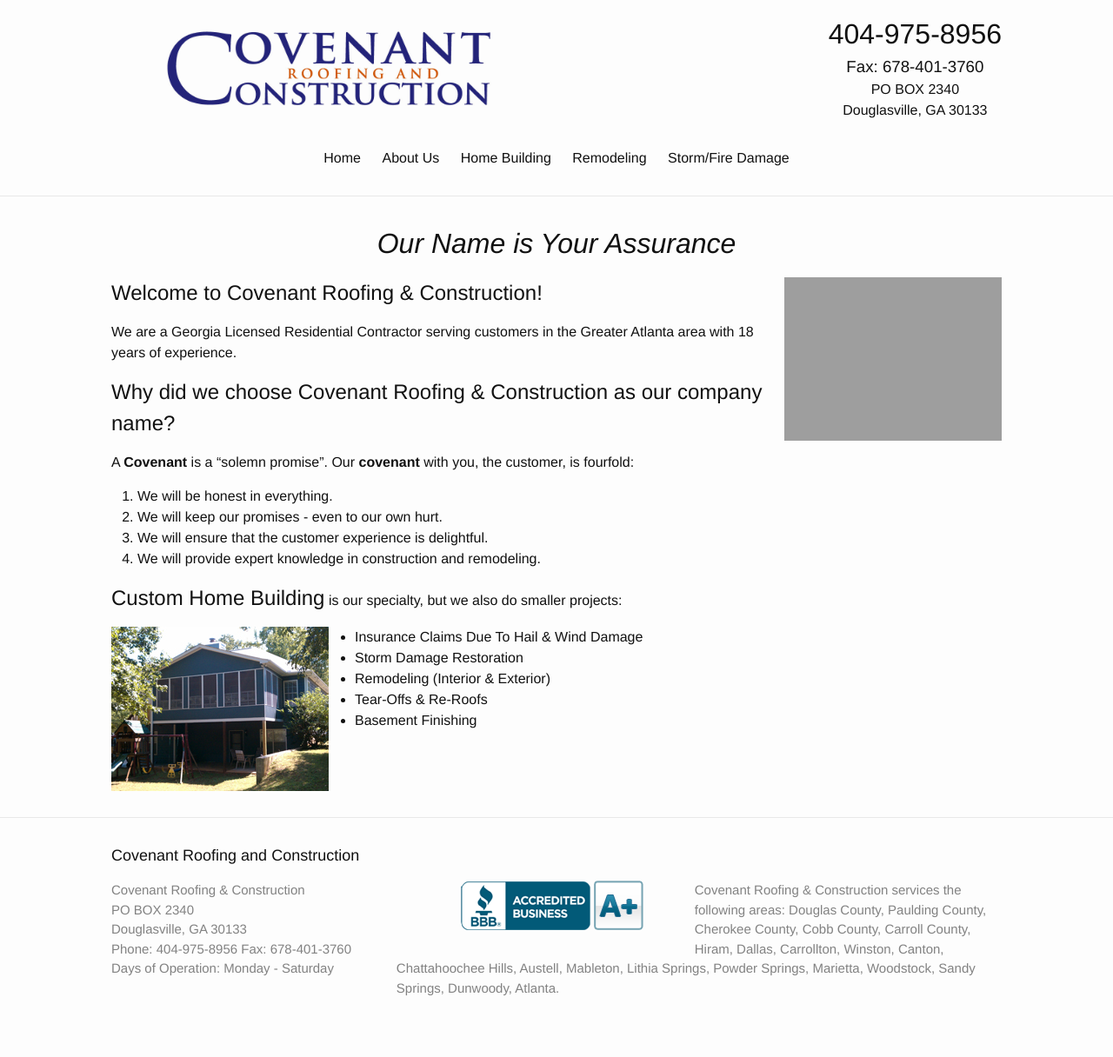
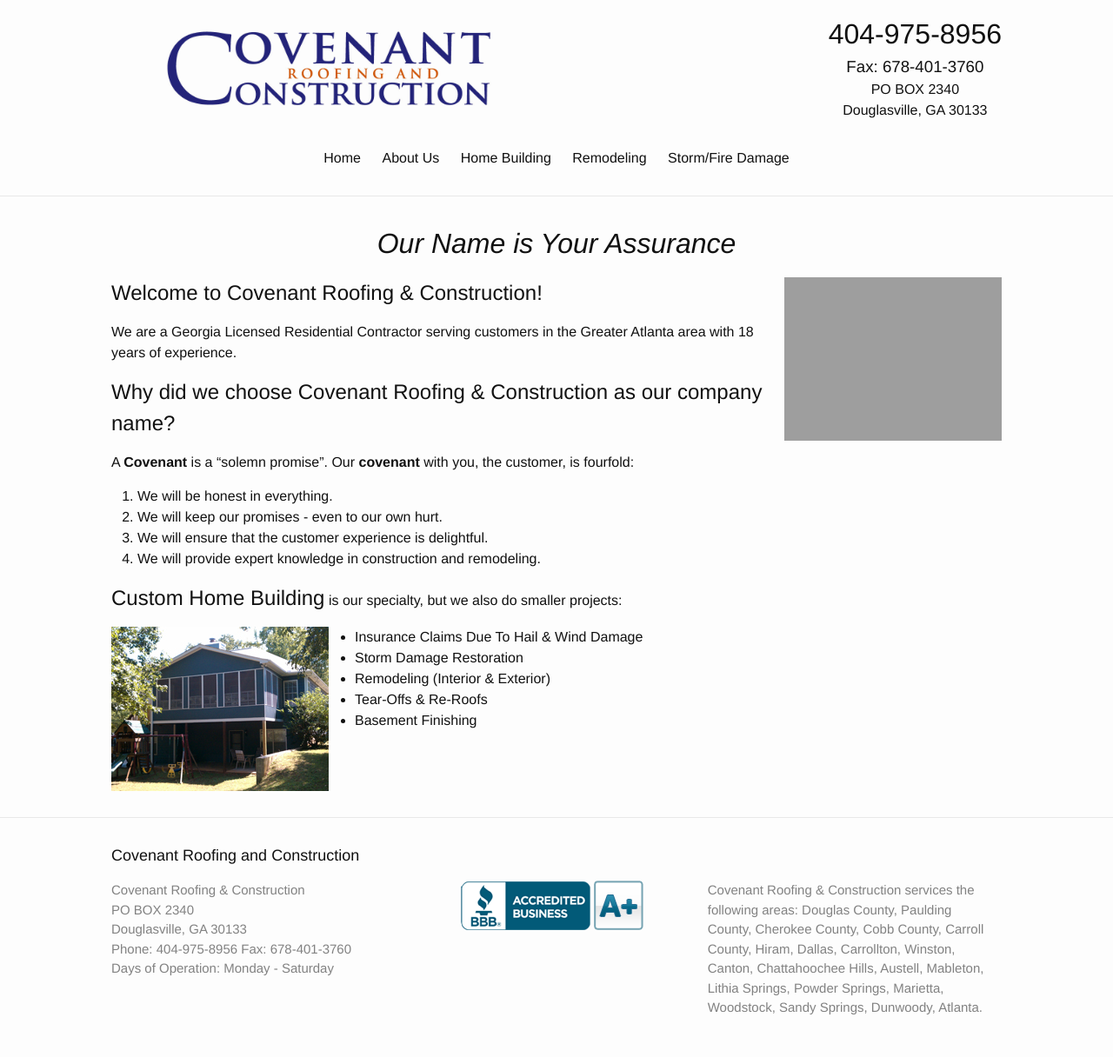
Before and after one commit to covenantrc/covenantrc.github.io, a Jekyll site: the page built from index.md, in a window 1280 px wide. Shown: the whole page at 87% size. Built offline with Jekyll 4.4.1, drawn with Linux system fonts in a browser that asks for light colours; before the commit the page ends 1186 px from its top, so only the background shows below that.

Commit message:
Fixed footer

```diff
--- a/_includes/footer.html
+++ b/_includes/footer.html
@@ -22,7 +22,7 @@
         </a>
       </div>
 
-      <div style="footer-col footer-col-3">
+      <div class="footer-col footer-col-3">
       Covenant Roofing &amp; Construction services the following areas: Douglas County, Paulding  County, Cherokee County, Cobb County,
   Carroll County, Hiram, Dallas, Carrollton, Winston, Canton, Chattahoochee Hills, Austell, Mableton, Lithia Springs, Powder Springs, Marietta, Woodstock, Sandy Springs, Dunwoody,
   Atlanta.
```
